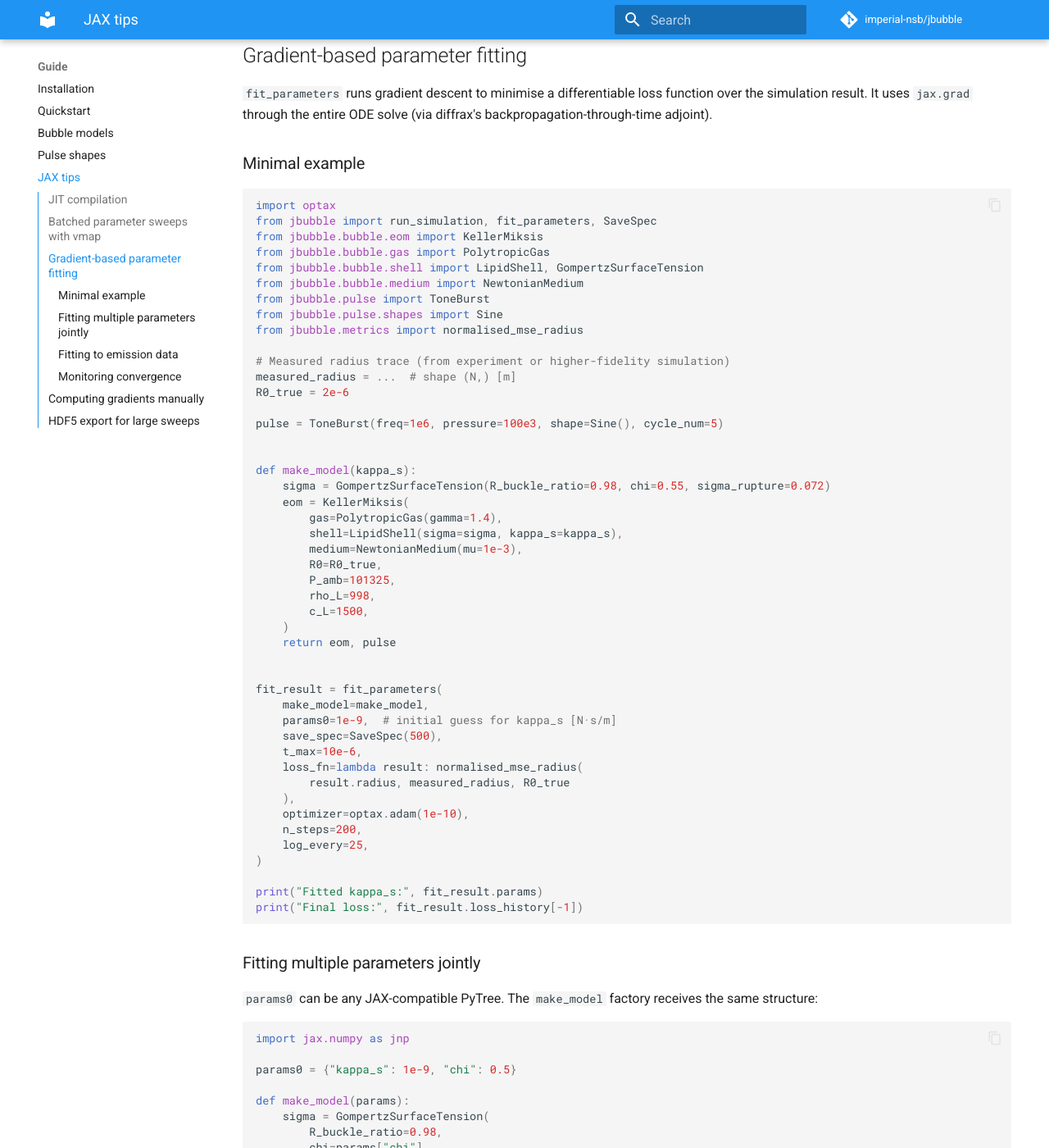
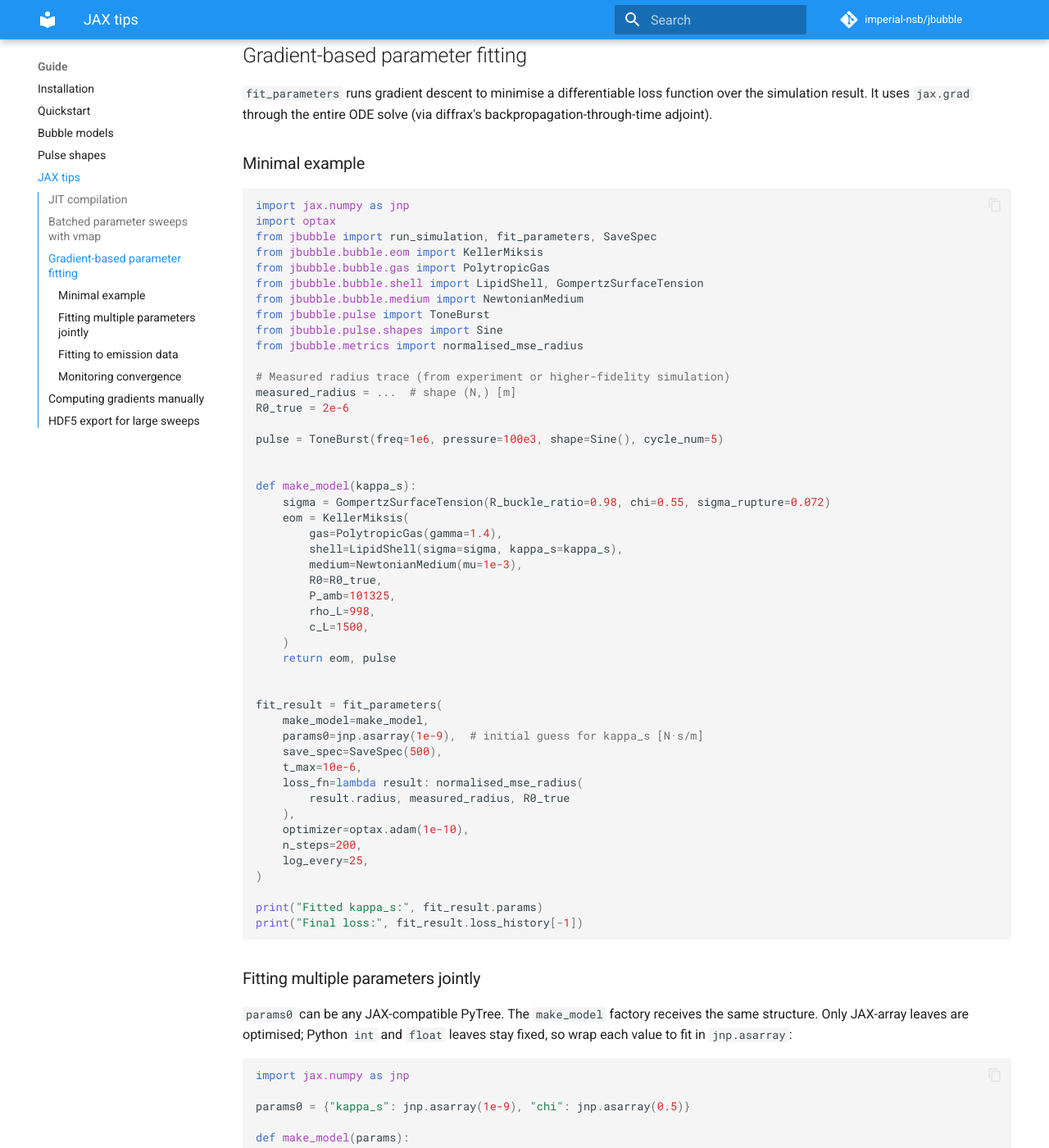
Before and after one commit to imperial-nsb/jbubble, an MkDocs documentation site: the page built from docs/guide/jax_tips.md, in a window 1280 px wide and 1400 px high, scrolled down 2313 px. Shown: the whole window at 82% size. Built offline with MkDocs 1.6.1 and Material for MkDocs 9.7.7, drawn with Linux system fonts in a browser that asks for light colours; comment, search, counter and statistics services are not loaded.

Commit message:
docs(fitting): wrap the parameters to fit in jnp.asarray
`fit_parameters` splits `params0` with `eqx.partition(params0,
eqx.is_array)`, so a Python `float` leaf lands in the static half and the
optimiser never changes it. The fit then runs on a flat loss with no
warning. The docstring examples and the JAX tips guide passed plain
floats, so they fit nothing.

The `params0` description now states that only JAX-array leaves are
optimised, and the examples in the docstring and the guide wrap each
value in `jnp.asarray`. The behaviour itself stays as it is in this
release.

````diff
--- a/docs/guide/jax_tips.md
+++ b/docs/guide/jax_tips.md
@@ -112,6 +112,7 @@ results = jax.jit(batched_simulate)(batched_eom)
 ### Minimal example
 
 ```python
+import jax.numpy as jnp
 import optax
 from jbubble import run_simulation, fit_parameters, SaveSpec
 from jbubble.bubble.eom import KellerMiksis
@@ -145,7 +146,7 @@ def make_model(kappa_s):
 
 fit_result = fit_parameters(
     make_model=make_model,
-    params0=1e-9,  # initial guess for kappa_s [N·s/m]
+    params0=jnp.asarray(1e-9),  # initial guess for kappa_s [N·s/m]
     save_spec=SaveSpec(500),
     t_max=10e-6,
     loss_fn=lambda result: normalised_mse_radius(
@@ -162,12 +163,12 @@ print("Final loss:", fit_result.loss_history[-1])
 
 ### Fitting multiple parameters jointly
 
-`params0` can be any JAX-compatible PyTree. The `make_model` factory receives the same structure:
+`params0` can be any JAX-compatible PyTree. The `make_model` factory receives the same structure. Only JAX-array leaves are optimised; Python `int` and `float` leaves stay fixed, so wrap each value to fit in `jnp.asarray`:
 
 ```python
 import jax.numpy as jnp
 
-params0 = {"kappa_s": 1e-9, "chi": 0.5}
+params0 = {"kappa_s": jnp.asarray(1e-9), "chi": jnp.asarray(0.5)}
 
 def make_model(params):
     sigma = GompertzSurfaceTension(
````
Also changed, not shown: 1 other file.
